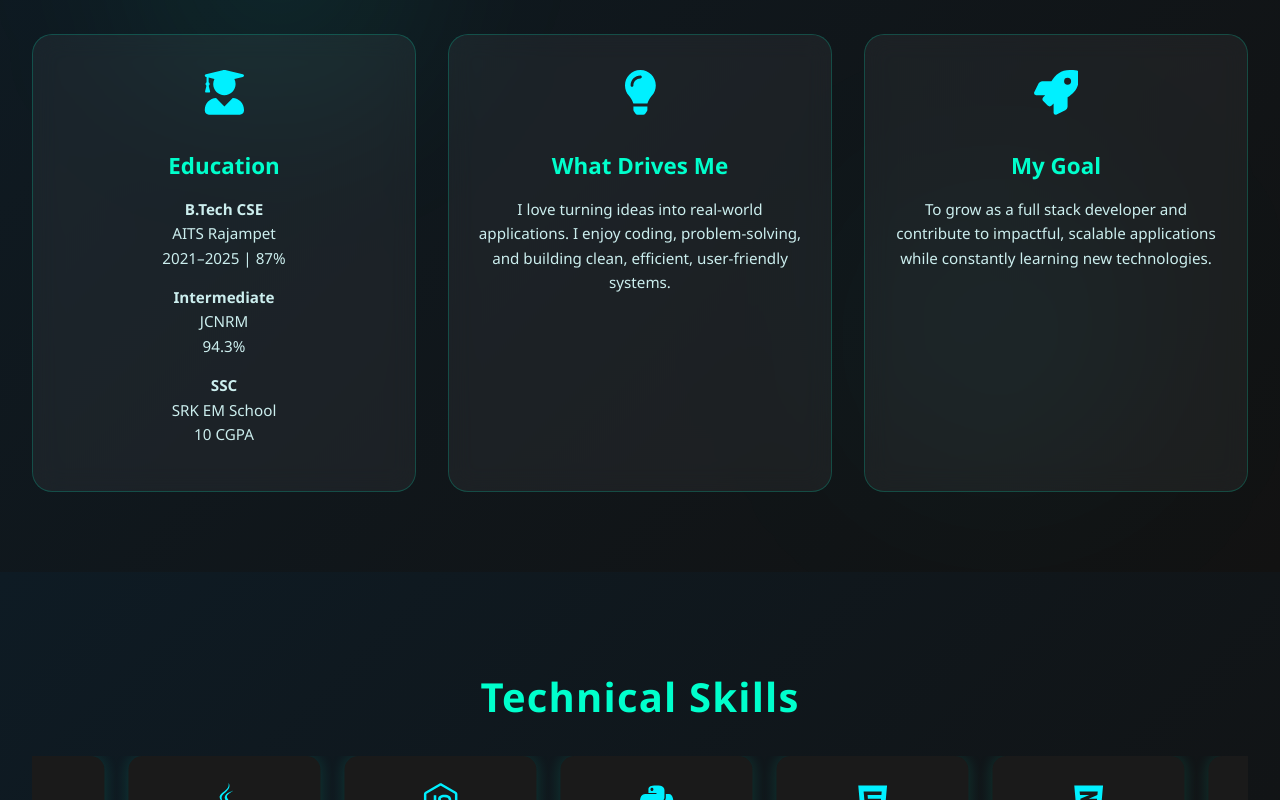
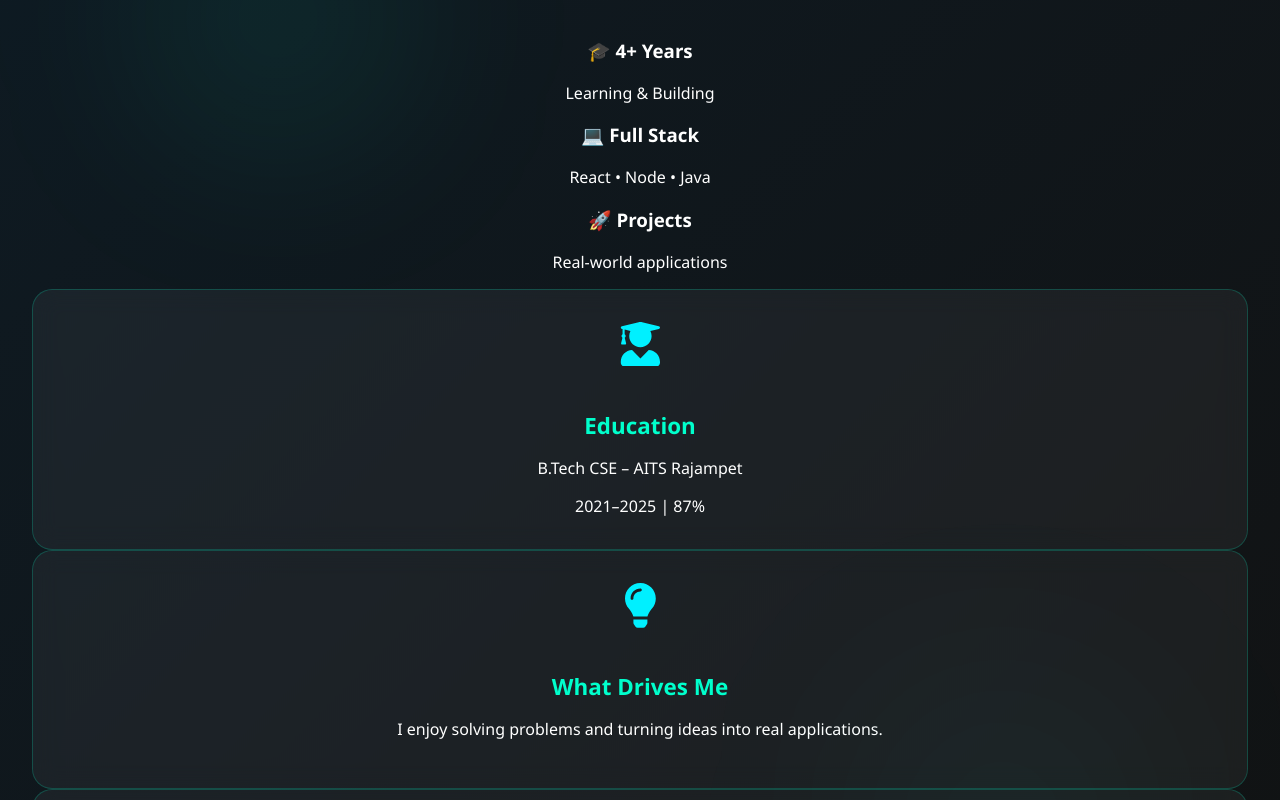
Before and after one commit to Posa5A6/PortFolio, a React (Create React App) app: page / in a window 1280 px wide. Shown: the part 1220-2020 px from the top of the page. Built offline with nearby package versions, Linux system fonts and the light colour scheme.

Commit message:
Update About.jsx

```diff
--- a/src/components/About.jsx
+++ b/src/components/About.jsx
@@ -4,70 +4,79 @@ import { motion } from 'framer-motion';
 import { FaUserGraduate, FaRocket, FaLightbulb } from 'react-icons/fa';
 
 const About = () => {
-  const cards = [
-    {
-      icon: <FaUserGraduate />,
-      title: "Education",
-      content: (
-        <>
-          <p><strong>B.Tech CSE</strong><br />AITS Rajampet<br />2021–2025 | 87%</p>
-          <p><strong>Intermediate</strong><br />JCNRM<br />94.3%</p>
-          <p><strong>SSC</strong><br />SRK EM School<br />10 CGPA</p>
-        </>
-      )
-    },
-    {
-      icon: <FaLightbulb />,
-      title: "What Drives Me",
-      content: (
-        <p>
-          I love turning ideas into real-world applications. I enjoy coding,
-          problem-solving, and building clean, efficient, user-friendly systems.
-        </p>
-      )
-    },
-    {
-      icon: <FaRocket />,
-      title: "My Goal",
-      content: (
-        <p>
-          To grow as a full stack developer and contribute to impactful,
-          scalable applications while constantly learning new technologies.
-        </p>
-      )
-    }
-  ];
-
   return (
     <section id="about" className={styles.about}>
+      <div className={styles.container}>
+
+        {/* LEFT SIDE */}
         <motion.div
-        className={styles.content}
-        initial={{ opacity: 0, y: 40 }}
-        whileInView={{ opacity: 1, y: 0 }}
+          className={styles.left}
+          initial={{ opacity: 0, x: -50 }}
+          whileInView={{ opacity: 1, x: 0 }}
           transition={{ duration: 0.8 }}
-        viewport={{ once: true }}
         >
           <h2>About Me</h2>
 
           <p className={styles.intro}>
             Hello! I'm <strong>Narendra Posa</strong>, a passionate full stack developer
-          focused on building modern and impactful digital experiences.
+            who loves building modern, scalable, and user-friendly applications.
           </p>
 
-        <div className={styles.cardContainer}>
-          {cards.map((item, index) => (
-            <motion.div
-              key={index}
-              className={styles.card}
-              whileHover={{ scale: 1.1 }}
-            >
-              <div className={styles.icon}>{item.icon}</div>
-              <h3>{item.title}</h3>
-              <div className={styles.cardContent}>{item.content}</div>
-            </motion.div>
-          ))}
+          <div className={styles.highlights}>
+            <div>
+              <h3>🎓 4+ Years</h3>
+              <p>Learning & Building</p>
+            </div>
+            <div>
+              <h3>💻 Full Stack</h3>
+              <p>React • Node • Java</p>
+            </div>
+            <div>
+              <h3>🚀 Projects</h3>
+              <p>Real-world applications</p>
+            </div>
           </div>
         </motion.div>
+
+        {/* RIGHT SIDE */}
+        <div className={styles.right}>
+
+          <motion.div
+            className={styles.card}
+            initial={{ opacity: 0, y: 40 }}
+            whileInView={{ opacity: 1, y: 0 }}
+            transition={{ delay: 0.2 }}
+          >
+            <FaUserGraduate className={styles.icon} />
+            <h3>Education</h3>
+            <p>B.Tech CSE – AITS Rajampet</p>
+            <span>2021–2025 | 87%</span>
+          </motion.div>
+
+          <motion.div
+            className={styles.card}
+            initial={{ opacity: 0, y: 40 }}
+            whileInView={{ opacity: 1, y: 0 }}
+            transition={{ delay: 0.4 }}
+          >
+            <FaLightbulb className={styles.icon} />
+            <h3>What Drives Me</h3>
+            <p>I enjoy solving problems and turning ideas into real applications.</p>
+          </motion.div>
+
+          <motion.div
+            className={styles.card}
+            initial={{ opacity: 0, y: 40 }}
+            whileInView={{ opacity: 1, y: 0 }}
+            transition={{ delay: 0.6 }}
+          >
+            <FaRocket className={styles.icon} />
+            <h3>My Goal</h3>
+            <p>To become a top developer and build impactful scalable products.</p>
+          </motion.div>
+
+        </div>
+      </div>
     </section>
   );
 };
```
Lines whose indentation alone changed are shown as unchanged.
